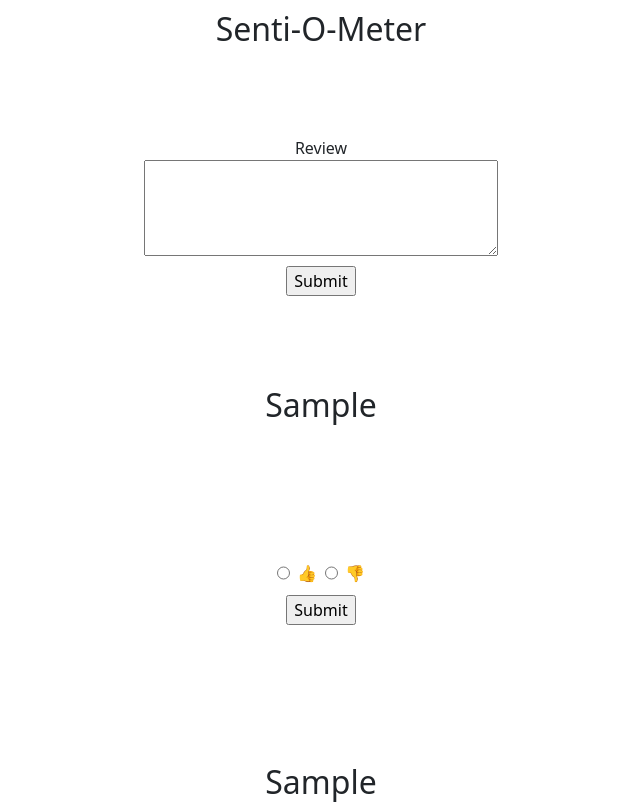
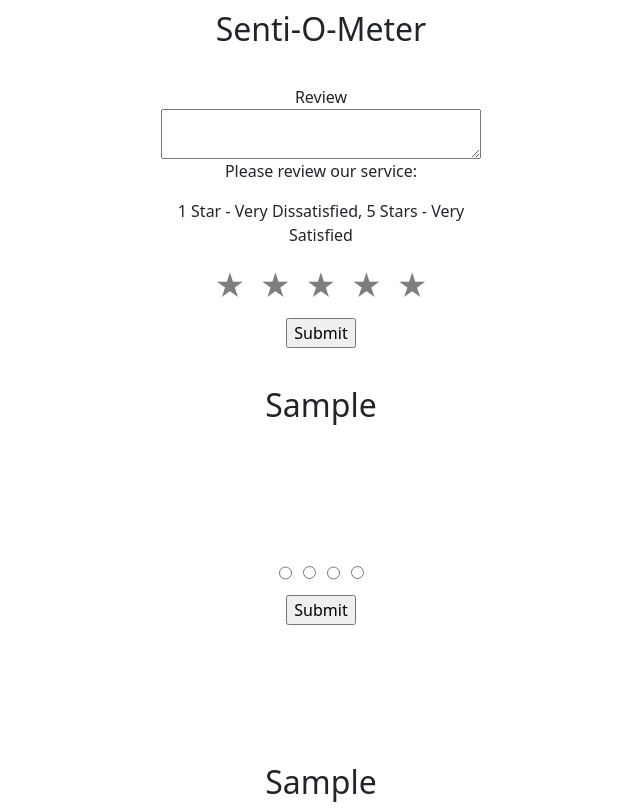
Before and after one commit to remla23-team06/app, a Flask app: template templates/index.html in a window 1280 px wide. Shown: the whole page, without its empty margins (319-959 px from the left). Run offline with Flask 3, Linux system fonts and the light colour scheme; tables that the repository leaves empty hold one stand-in row (values such as "Sample post"); the template is opened without the code that fills it: values that come from a table or form of the project are taken from there, most other values are stand-ins (such as "Sample title", 1, 10 or a date in 2020).

Commit message:
add the rating system in the form

```diff
--- a/templates/index.html
+++ b/templates/index.html
@@ -5,43 +5,73 @@
         <h2>Senti-O-Meter</h2>
         <form id="submitForm" action="/submit" method="POST">
             {{ review_form.csrf_token }}
-            {{ review_form.review.label }}
-            {{ review_form.review }}
+            <label for="review">{{ review_form.review.label }}</label>
+            {{ review_form.review(class="review-input") }}
+
+            <p>Please review our service:</p>
+            <p>1 Star - Very Dissatisfied, 5 Stars - Very Satisfied</p>
+            <div id="starRating" class="rating">
+                <div class="stars">
+                    <input type="radio" id="star1" name="rating" value="1">
+                    <label for="star1"></label>
+                    <input type="radio" id="star2" name="rating" value="2">
+                    <label for="star2"></label>
+                    <input type="radio" id="star3" name="rating" value="3">
+                    <label for="star3"></label>
+                    <input type="radio" id="star4" name="rating" value="4">
+                    <label for="star4"></label>
+                    <input type="radio" id="star5" name="rating" value="5">
+                    <label for="star5"></label>
+                </div>
+            </div>
+
             <input type="submit">
         </form>
+
         <script>
-            // JavaScript code
-            document.getElementById('submitForm').addEventListener('submit', function(event) {
-              var current_version = "{{ current_version }}";
+            // JavaScript code for handling star ratings
+            var stars = document.querySelectorAll('.rating input[type="radio"]');
 
-              // Get the form action URL
-              var formAction = this.getAttribute('action');
+            function handleRating(event) {
+                var selectedRating = event.target.value;
 
-              // Modify the form action URL by appending the version query parameter
-              var updatedAction = formAction + "?version=" + encodeURIComponent(current_version);
+                for (var i = 0; i < stars.length; i++) {
+                    var star = stars[i];
+                    var label = star.nextElementSibling;
 
-              // Update the form action attribute
-              this.setAttribute('action', updatedAction);
-            });
+                    if (i < selectedRating) {
+                        label.classList.add('filled');
+                    } else {
+                        label.classList.remove('filled');
+                    }
+                }
+            }
+
+            for (var i = 0; i < stars.length; i++) {
+                stars[i].addEventListener('change', handleRating);
+            }
         </script>
+
         <div class="item">
             <h2>{{ smiley_emoji | safe }}</h2>
         </div>
+
         <div class="item">
             <form id="validateForm" action="/validate" method="POST">
                 {{ validation_form.csrf_token }}
                 <div class="radio">
+                    {% if validation_form %}
                         {% for option in validation_form.is_correct %}
-                        <tr>
-                            <td>{{ option }}</td>
-                            <td>{{ validation_form.is_correct.choices[loop.index0] | safe }}</td>
-                        </tr>
+                            <input type="radio" id="option{{ loop.index }}" name="option" value="{{ loop.index }}">
+                            <label for="option{{ loop.index }}">{{ option }}</label>
                         {% endfor %}
+                    {% endif %}
                 </div>
                 {% if validation_form %}
                     <input type="submit">
                 {% endif %}
             </form>
+
             <script>
                 // JavaScript code
                 document.getElementById('validateForm').addEventListener('submit', function(event) {
@@ -58,6 +88,7 @@
                 });
             </script>
         </div>
+
         <div class="item">
             <h2>{{ current_version }}</h2>
         </div>
```
Lines whose indentation alone changed are shown as unchanged.
